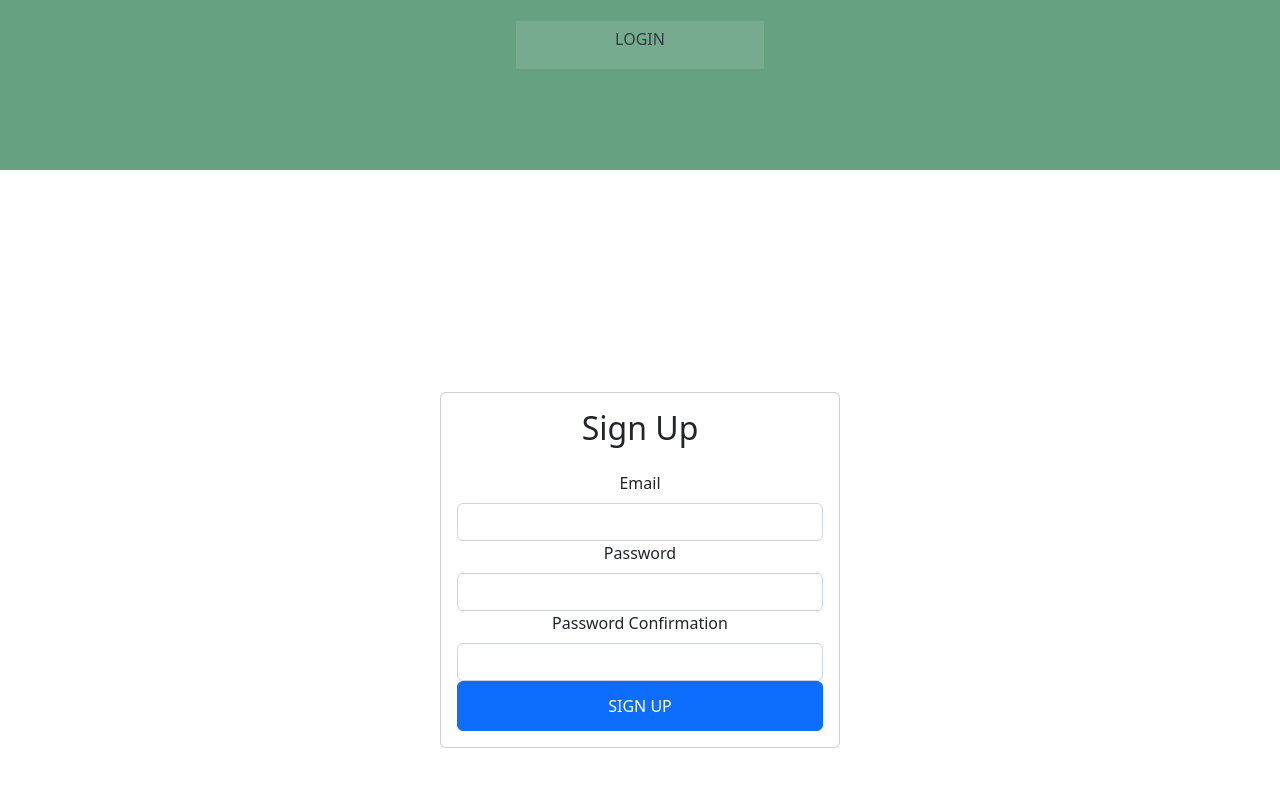
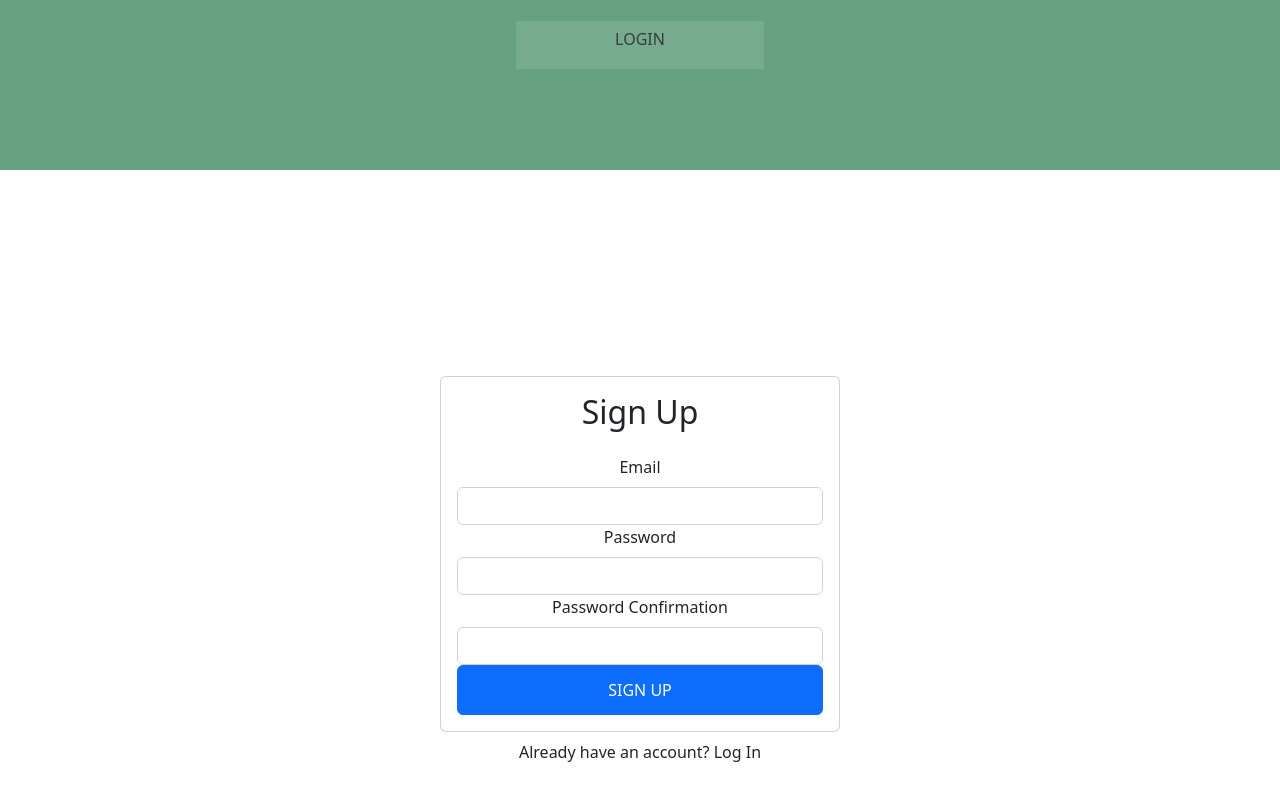
Before and after one commit to nico-voe/Homefinder, a React (Create React App) app: page / in a window 1280 px wide. Shown: the part 580-1380 px from the top of the page. Built offline with nearby package versions, Linux system fonts and the light colour scheme.

Commit message:
Update Signup.jsx

```diff
--- a/src/components/Signup.jsx
+++ b/src/components/Signup.jsx
@@ -29,6 +29,9 @@ const Signup = () => {
           </Form>
         </Card.Body>
       </Card>
+      <div className="w-100 text-center mt-2">
+        Already have an account? Log In
+      </div>
     </>
   );
 };
```
